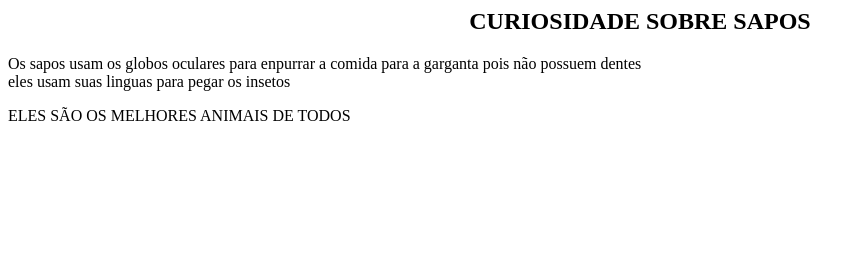
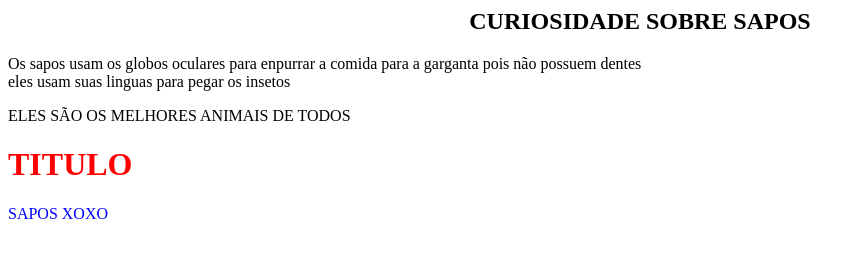
Before and after one commit to YusinBS/YusinBS.github.io, a plain HTML site: page index.html in a window 1280 px wide. Shown: the whole page, without its empty margins (0-865 px from the left). Drawn offline with Linux system fonts and the light colour scheme.

Commit message:
Update index.html

```diff
--- a/index.html
+++ b/index.html
@@ -15,5 +15,9 @@
     <P>
       ELES SÃO OS MELHORES ANIMAIS DE TODOS
    </P>
-  </BODY>
+  </BODY BGCOLOP60>
+  <FONT COLOR= red>
+    <H1>TITULO</H1>
+    <FONT COLOR=blue>
+      <P>SAPOS XOXO</P>
 </HTML>
```
